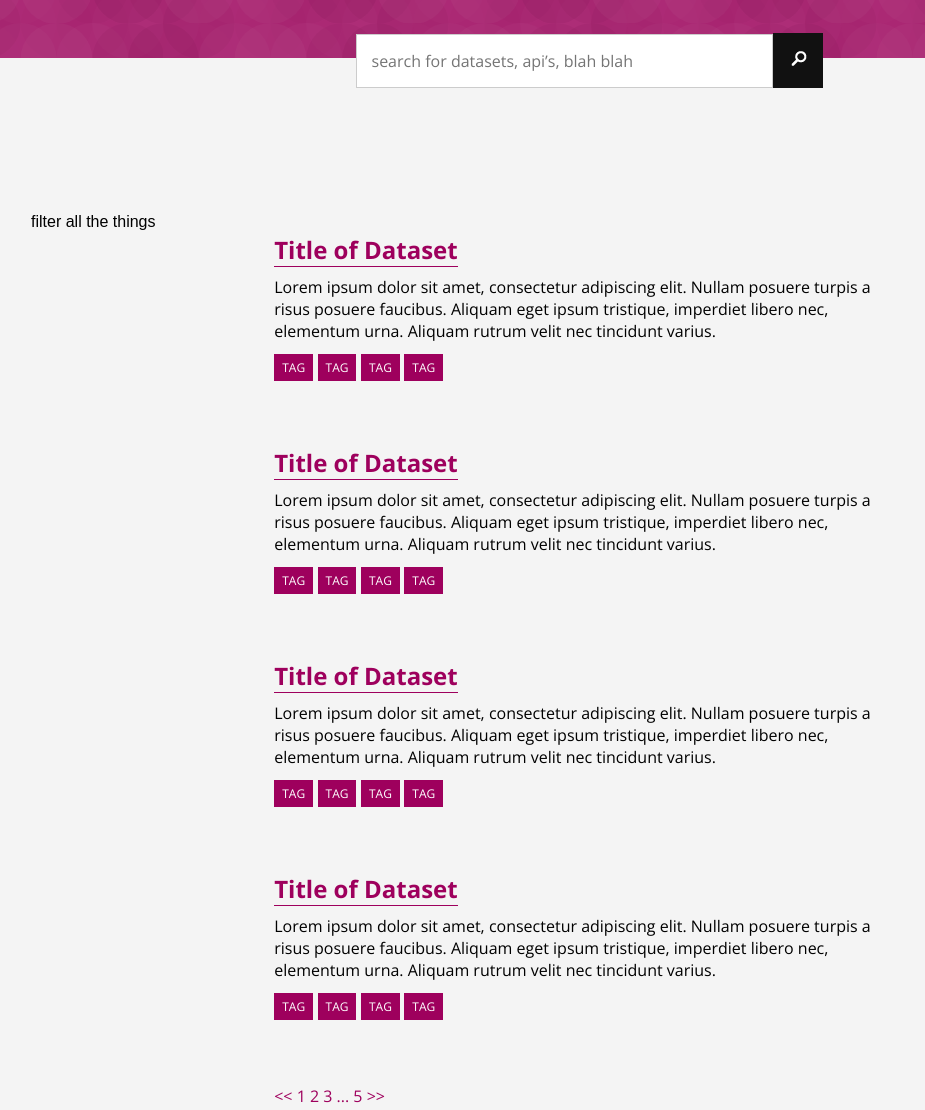
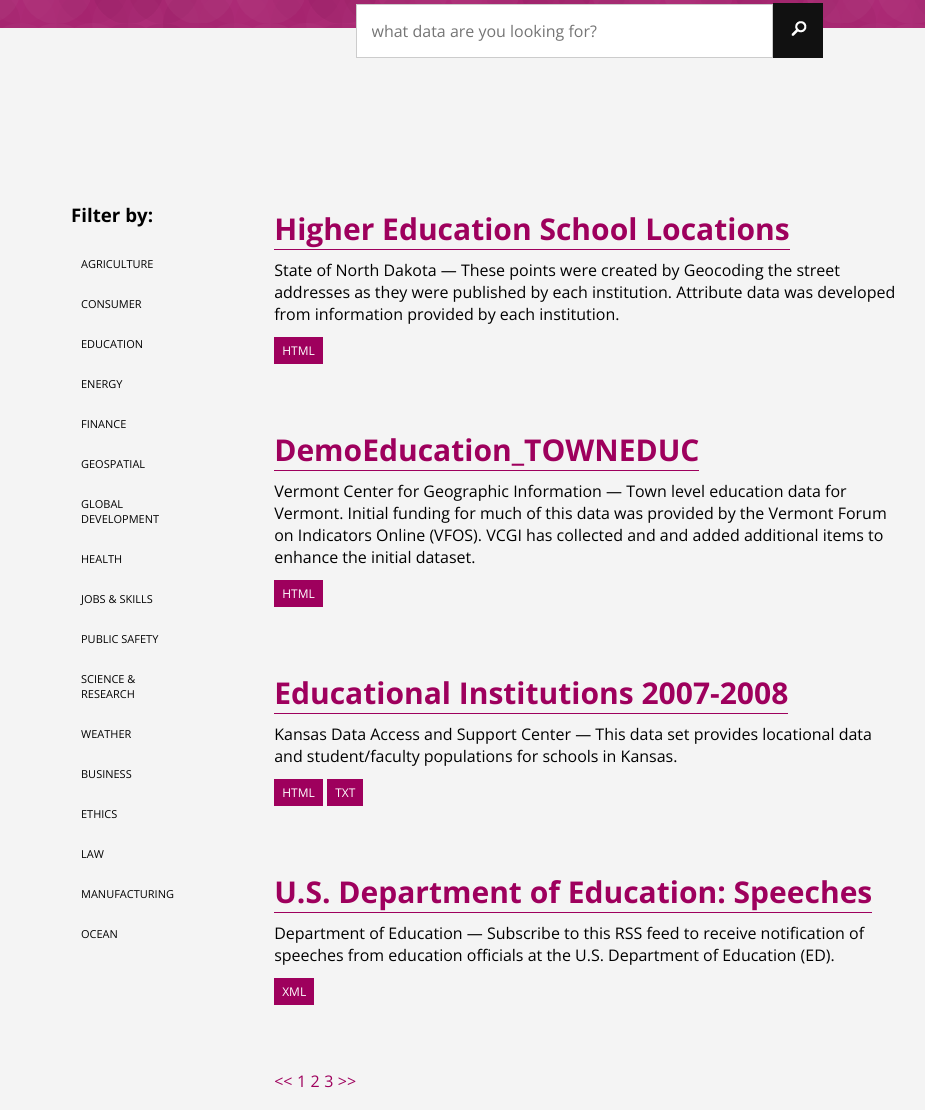
Before and after one commit to allypalanzi/open-data-directory-front-end, a plain HTML site: page index.html in a window 1280 px wide. Shown: the part 627-1737 px from the top of the page, without its empty margins (51-976 px from the left). Drawn offline with nearby package versions, Linux system fonts and the light colour scheme.

Commit message:
fake data woohoo

```diff
--- a/index.html
+++ b/index.html
@@ -8,6 +8,7 @@
   <meta name="description" content="">
   <meta name="viewport" content="width=device-width, initial-scale=1">
   <link rel="stylesheet" href="stylesheets/styles.css">
+  <script src="http://ajax.googleapis.com/ajax/libs/jquery/1.11.0/jquery.min.js"></script>
 </head>
 <body>
 
@@ -15,7 +16,7 @@
     <div class="m-header__wrap clearfix">
       <div class="m-header__words">
         <h1>Open Data Directory</h1>
-        <h4>Some information about what this is. Nullam posuere turpis a risus posuere faucibus. Aliquam eget ipsum tristique, imperdiet libero nec, elementum urna. Aliquam rutrum velit nec tincidunt varius.</h4>
+        <h4>Search for open data across multiple cities, states, countries, organizations, topics, etc. Want to make Open Data Directory better? Contribute to us on GitHub <a href="#">here</a>!</h4>
       </div>
       <div class="m-header__image">
         <img src="img/monitor.svg">
@@ -24,50 +25,58 @@
   </header>
 
   <form class="m-search">
-    <input type="text" placeholder="search for datasets, api’s, blah blah" required=""><button type="submit"><img src="img/search.png"></button>
+    <input type="text" placeholder="what data are you looking for?" required=""><button type="submit"><img src="img/search.png"></button>
   </form>
 
   <section class="m-content">
-    <div class="m-content__filter">
-      filter all the things
+    <div class="m-content__filter" id="filters">
+      <ul>
+        <h3>Filter by:</h3>
+        <li>Agriculture</li>
+        <li>Consumer</li>
+        <li>Education</li>
+        <li>Energy</li>
+        <li>Finance</li>
+        <li>Geospatial</li>
+        <li>Global Development</li>
+        <li>Health</li>
+        <li>Jobs &amp; Skills</li>
+        <li>Public Safety</li>
+        <li>Science &amp; Research</li>
+        <li>Weather</li>
+        <li>Business</li>
+        <li>Ethics</li>
+        <li>Law</li>
+        <li>Manufacturing</li>
+        <li>Ocean</li>
+      </ul>
     </div>
     <div class="m-content__results">
       <div class="m-content__result">
-        <h2><a href="#">Title of Dataset</a></h2>
-        <p>Lorem ipsum dolor sit amet, consectetur adipiscing elit. Nullam posuere turpis a risus posuere faucibus. Aliquam eget ipsum tristique, imperdiet libero nec, elementum urna. Aliquam rutrum velit nec tincidunt varius.</p>
-        <a class="tag" href="">tag</a>
-        <a class="tag" href="">tag</a>
-        <a class="tag" href="">tag</a>
-        <a class="tag" href="">tag</a>
+        <h2><a href="#">Higher Education School Locations</a></h2>
+        <p>State of North Dakota — These points were created by Geocoding the street addresses as they were published by each institution. Attribute data was developed from information provided by each institution.</p>
+        <a class="tag" href="">HTML</a>
       </div>
 
       <div class="m-content__result">
-        <h2><a href="#">Title of Dataset</a></h2>
-        <p>Lorem ipsum dolor sit amet, consectetur adipiscing elit. Nullam posuere turpis a risus posuere faucibus. Aliquam eget ipsum tristique, imperdiet libero nec, elementum urna. Aliquam rutrum velit nec tincidunt varius.</p>
-        <a class="tag" href="">tag</a>
-        <a class="tag" href="">tag</a>
-        <a class="tag" href="">tag</a>
-        <a class="tag" href="">tag</a>
+        <h2><a href="#">DemoEducation_TOWNEDUC</a></h2>
+        <p>Vermont Center for Geographic Information — Town level education data for Vermont. Initial funding for much of this data was provided by the Vermont Forum on Indicators Online (VFOS). VCGI has collected and and added additional items to enhance the initial dataset.</p>
+        <a class="tag" href="">HTML</a>
       </div>
 
       <div class="m-content__result">
-        <h2><a href="#">Title of Dataset</a></h2>
-        <p>Lorem ipsum dolor sit amet, consectetur adipiscing elit. Nullam posuere turpis a risus posuere faucibus. Aliquam eget ipsum tristique, imperdiet libero nec, elementum urna. Aliquam rutrum velit nec tincidunt varius.</p>
-        <a class="tag" href="">tag</a>
-        <a class="tag" href="">tag</a>
-        <a class="tag" href="">tag</a>
-        <a class="tag" href="">tag</a>
+        <h2><a href="#">Educational Institutions 2007-2008</a></h2>
+        <p>Kansas Data Access and Support Center — This data set provides locational data and student/faculty populations for schools in Kansas.</p>
+        <a class="tag" href="">HTML</a>
+        <a class="tag" href="">TXT</a>
       </div>
 
       <div class="m-content__result">
-        <h2><a href="#">Title of Dataset</a></h2>
-        <p>Lorem ipsum dolor sit amet, consectetur adipiscing elit. Nullam posuere turpis a risus posuere faucibus. Aliquam eget ipsum tristique, imperdiet libero nec, elementum urna. Aliquam rutrum velit nec tincidunt varius.</p>
-        <a class="tag" href="">tag</a>
-        <a class="tag" href="">tag</a>
-        <a class="tag" href="">tag</a>
-        <a class="tag" href="">tag</a>
+        <h2><a href="#">U.S. Department of Education: Speeches</a></h2>
+        <p>Department of Education — Subscribe to this RSS feed to receive notification of speeches from education officials at the U.S. Department of Education (ED).</p>
+        <a class="tag" href="">XML</a>
       </div>
-      <div class="m-pagination"> <a><< 1 2 3 ... 5 >></a></div>
+      <div class="m-pagination"> <a href="#"><<</a> <a href="#">1</a> <a href="#">2</a> <a href="#">3</a> <a href="#">>></a></div>
     </div>
 
   </section>
@@ -75,6 +84,6 @@
   <footer class="m-footer">
     <p>Created at <a href="http://dc.opendataday.org/">Open Data Day DC 2014</a></p>
   </footer>
-
+  <script type="text/javascript" src="js/all.js"></script>
 </body>
 </html>
--- /dev/null
+++ b/js/all.js
@@ -0,0 +1,3 @@
+$( "#filters li" ).click(function() {
+  $( this ).toggleClass( "selected" );
+});
--- a/scss/styles.scss
+++ b/scss/styles.scss
@@ -34,6 +34,7 @@ h1 {
 
 h2 {
   margin-bottom: 0;
+  font-size: 30px;
   a {
     border-bottom: 1px solid $main;
     &:hover {
@@ -80,6 +81,14 @@ a {
     top: 0; right: 0; bottom: 0; left: 0;
     background-color: inherit;
     content: ' ';
+  }
+  a {
+    color: #fff;
+    border-bottom: 1px solid #fff;
+    &:hover {
+      color: #111;
+      border-color: #111;
+    }
   }
 }
 
@@ -149,6 +158,25 @@ a {
 .m-content__filter {
   @extend %grid-u-1-5;
   padding: 50px;
+  font-family: $main-type;
+  ul {
+    list-style: none;
+    cursor: pointer;
+    li {
+      padding: 10px;
+      text-transform: uppercase;
+      font-size: 11px;
+      margin-top: 5px;
+      @include transition (background, .2s, ease-in-out);
+    }
+  }
+}
+
+.selected {
+  background-color: $main;
+  color: #fff;
+  @include transition (background, .2s, ease-in-out);
+
 }
 
 .m-content__results {
```
Also changed, not shown: stylesheets/styles.css.
